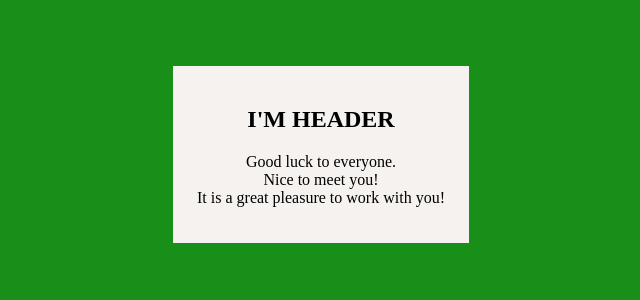
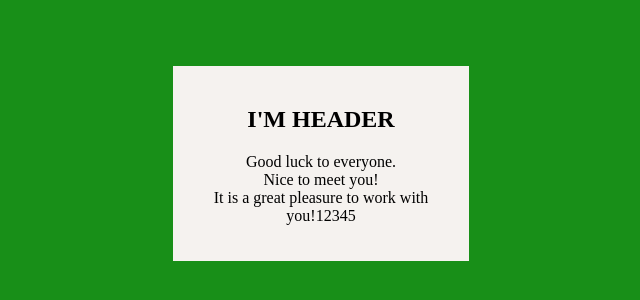
Before and after one commit to NamiqPlanov/Namiq-JED-tasks, a plain HTML site: page task4.html in a window 1280 px wide. Shown: the part 144-444 px from the top of the page, without its empty margins (319-959 px from the left). Drawn offline with Linux system fonts and the light colour scheme.

Commit message:
add numbers

```diff
--- a/task4.html
+++ b/task4.html
@@ -8,7 +8,7 @@
     <body>
      <section>
       <h2>I'M HEADER</h2>
-      <p>Good luck to everyone.<br>Nice to meet you!<br>It is a great pleasure to work with you!</p>
+      <p>Good luck to everyone.<br>Nice to meet you!<br>It is a great pleasure to work with you!12345</p>
      </section>
     </body>
 </html>
```
